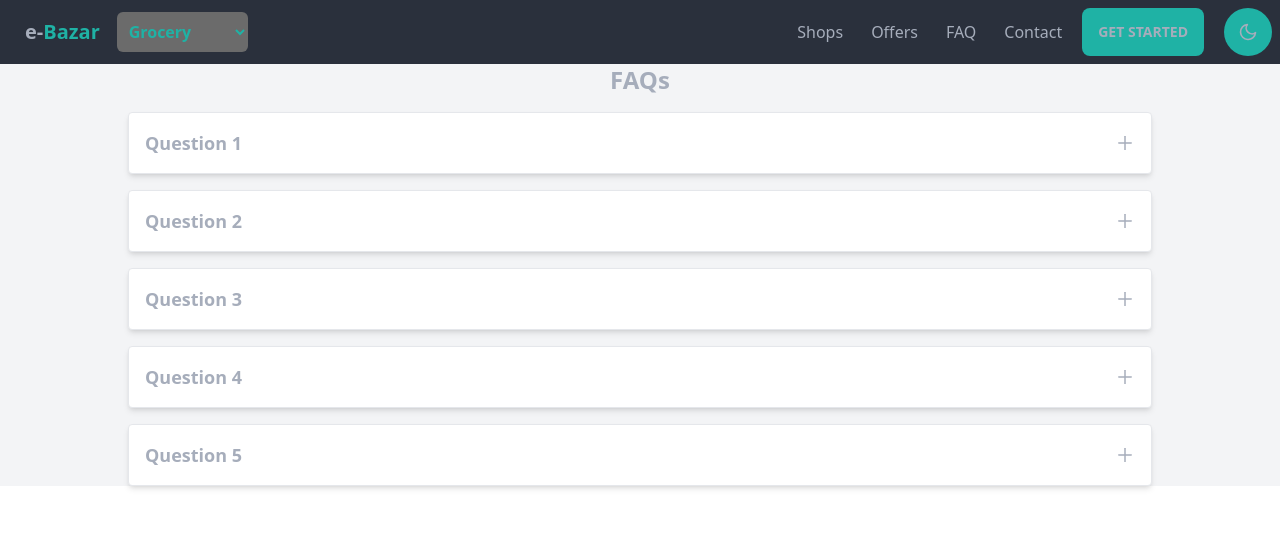
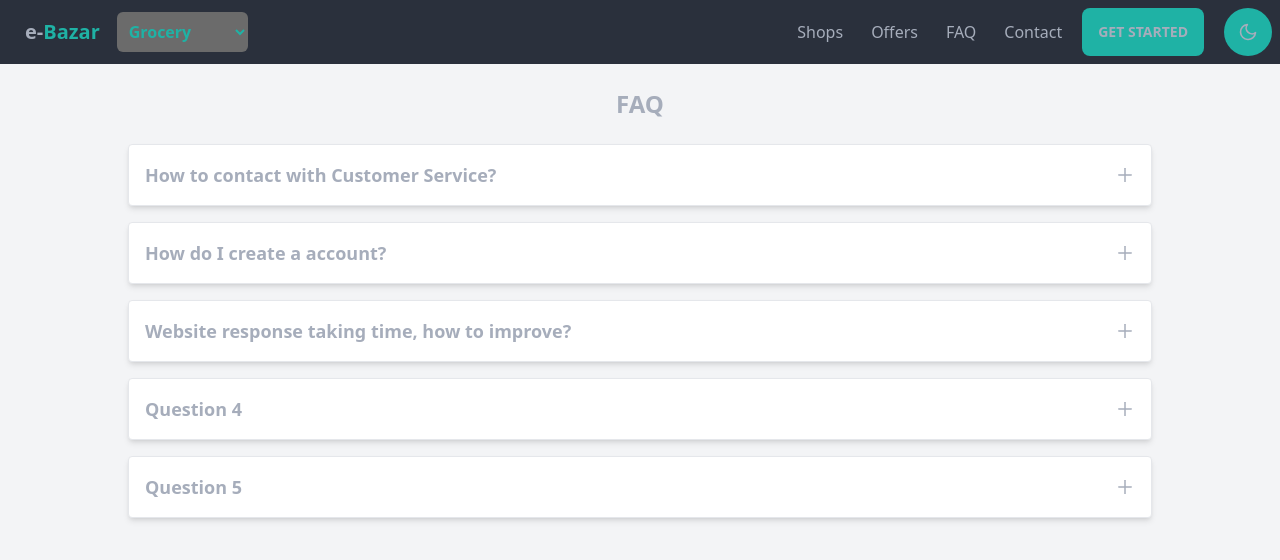
Before and after one commit to Segnicho/e-bazar, a Next.js app: page /help in a window 1280 px wide. Shown: the top 560 px of the page. Built offline with nearby package versions, Linux system fonts and the light colour scheme.

Commit message:
some ui fix to shop

```diff
--- a/app/contact/page.jsx
+++ b/app/contact/page.jsx
@@ -3,10 +3,10 @@ import { contact } from "@/public";
 import Image from "next/image";
 const Contact = () => {
   const contactInfo = {
-    address: "123 Main St, City, Country",
-    phone: "+1 123-456-7890",
+    address: "123 King George VI St, Addis Ababa, Ethiopia",
+    phone: "+251 960848687",
     website: "www.example.com",
-    image: contact, // Placeholder image from Unsplash
+    image: contact,
   };
 
   return (
@@ -20,7 +20,7 @@ const Contact = () => {
               className="w-full rounded-md"
             />
           </div>
-          < div className="flex flex-col gap-3">
+          <div className="flex flex-col gap-3">
             <div>
               <p className="font-semibold">Address</p>
               <p className="mb-2">{contactInfo.address}</p>
--- a/app/help/page.jsx
+++ b/app/help/page.jsx
@@ -5,16 +5,19 @@ import FAQCard from "@/components/FAQCard";
 const Help = () => {
   const faqs = [
     {
-      question: "Question 1",
-      answer: "Answer 1",
+      question: "How to contact with Customer Service?",
+      answer:
+        "Our Customer Experience Team is available 7 days a week and we offer 2 ways to get in contact.Email and Chat . We try to reply quickly, so you need not to wait too long for a response!.",
     },
     {
-      question: "Question 2",
-      answer: "Answer 2",
+      question: "How do I create a account?",
+      answer:
+        "If you want to open an account for personal use you can do it over the phone or online. Opening an account online should only take a few minutes.",
     },
     {
-      question: "Question 3",
-      answer: "Answer 3",
+      question: "Website response taking time, how to improve?",
+      answer:
+        "At first, Please check your internet connection . We also have some online video tutorials regarding this issue . If the problem remains, Please Open a ticket in the support forum.",
     },
     {
       question: "Question 4",
@@ -37,7 +40,7 @@ const Help = () => {
 
   return (
     <div className="w-full">
-      <h1 className="text-2xl font-bold mb-4 text-center">FAQs</h1>
+      <h1 className="text-2xl font-bold my-6 text-center">FAQ</h1>
       {faqs.map((faq, index) => (
         <FAQCard
           key={index}
--- a/app/layout.js
+++ b/app/layout.js
@@ -1,22 +1,20 @@
-import Layout from '@/components/Layout'
-import './globals.css'
-import { Inter } from 'next/font/google'
+import Layout from "@/components/Layout";
+import "./globals.css";
+import { Inter } from "next/font/google";
 
-const inter = Inter({ subsets: ['latin'] })
+const inter = Inter({ subsets: ["latin"] });
 
 export const metadata = {
-  title: 'e-Bazar',
-  description: 'E-commerce app built with Next.js',
-}
+  title: "e-Bazar",
+  description: "E-commerce app built with Next.js",
+};
 
 export default function RootLayout({ children }) {
   return (
     <html lang="en">
-      <body className='bg-bodybg'>
-        <Layout >
-        {children}
-        </Layout>
-        </body>
+      <body className="min-h-screen bg-bodybg">
+        <Layout>{children}</Layout>
+      </body>
     </html>
-  )
+  );
 }
--- a/app/page.jsx
+++ b/app/page.jsx
@@ -5,11 +5,11 @@ export default function Home() {
     <main className="">
       {/* Navbar is inside layout and wraps this main component */}
       <Hero />
-      <div className="grid grid-cols-6">
-        <aside className="sticky top-0 block h-full aside">
+      <div className="grid grid-cols-9">
+        <aside className="block h-full aside col-span-2 mx-auto">
           <Sidebar />
         </aside>
-        <div className="flex gap-4 m-3 flex-wrap col-span-5">
+        <div className="flex gap-4 mt-3 md:mr-5 flex-wrap col-span-7 mx-auto justify-normal max-lg:justify-center">
           {products.map((product) => (
             <Card key={product._id} {...product} />
           ))}
--- a/app/shops/page.jsx
+++ b/app/shops/page.jsx
@@ -6,7 +6,7 @@ import React from "react";
 const Shops = () => {
   return (
     <div>
-      <div className="ml-10">
+      <div className="m-8 px-7">
         <h1 className="font-bold  mt-5 ml-3">All Shops</h1>
         <div className="grid lg:grid-cols-3 md:grid-cols-3 sm:grid-cols-2 max-sm:grid-cols-1">
           {shops.map((shop, index) => (
--- a/components/Sidebar.jsx
+++ b/components/Sidebar.jsx
@@ -76,7 +76,7 @@ const Sidebar = () => {
   };
 
   return (
-    <div className="m-2 stick top-10">
+    <div className="m-2 sticky top-14 pt-2">
       <div className="flex flex-col gap-3">
         {product.map((prod, index) => (
           <div key={prod.name} className="flex flex-col ">
--- a/components/shop/ShopCard.jsx
+++ b/components/shop/ShopCard.jsx
@@ -1,25 +1,60 @@
-"use client";
+// "use client";
+// import { furniture } from "@/public";
+// import Image from "next/image";
+// import React from "react";
+// import { BiMap } from "react-icons/bi";
+// const ShopCard = ({
+//   logo = furniture,
+//   name = "Furniture Shop",
+//   address = "king George VI St, Addis Ababa",
+// }) => {
+//   return (
+//     <div className="m-2">
+//       <div className="md:w-[350px] md:h-[50px] m-3">
+//         <div className="bg-rose m-2 flex border-2 p-3 rounded-md">
+//           <Image
+//             src={logo}
+//             alt="name"
+//             className="rounded-full basis-1/5 scale-75"
+//           />
+//           <div className="flex flex-col items-start justify-center basis-4/5 ml-3 gap-1">
+//             <h3 className="text-md font-semibold">{name}</h3>
+//             <p className="flex">
+//               <BiMap className="h-8 w-5" />
+//               <address className="text-sm">{address}</address>
+//             </p>
+//           </div>
+//         </div>
+//       </div>
+//     </div>
+//   );
+// };
+
+// export default ShopCard;
+
+
 import { furniture } from "@/public";
 import Image from "next/image";
 import React from "react";
 import { BiMap } from "react-icons/bi";
+
 const ShopCard = ({
   logo = furniture,
   name = "Furniture Shop",
-  address = "king George VI St, Addis Ababa",
+  address = "King George VI St, Addis Ababa",
 }) => {
   return (
     <div className="m-2">
-      <div className="md:w-[350px] md:h-[50px] m-3">
+      <div className="w-full">
         <div className="bg-rose m-2 flex border-2 p-3 rounded-md">
           <Image
             src={logo}
             alt="name"
-            className="rounded-full basis-1/5 scale-75"
+            className="rounded-full w-1/5 scale-75"
           />
-          <div className="flex flex-col items-start justify-center basis-4/5 ml-3 gap-1">
+          <div className="flex flex-col items-start justify-center ml-3 gap-1 flex-1">
             <h3 className="text-md font-semibold">{name}</h3>
-            <p className="flex">
+            <p className="flex items-center">
               <BiMap className="h-8 w-5" />
               <address className="text-sm">{address}</address>
             </p>
```
